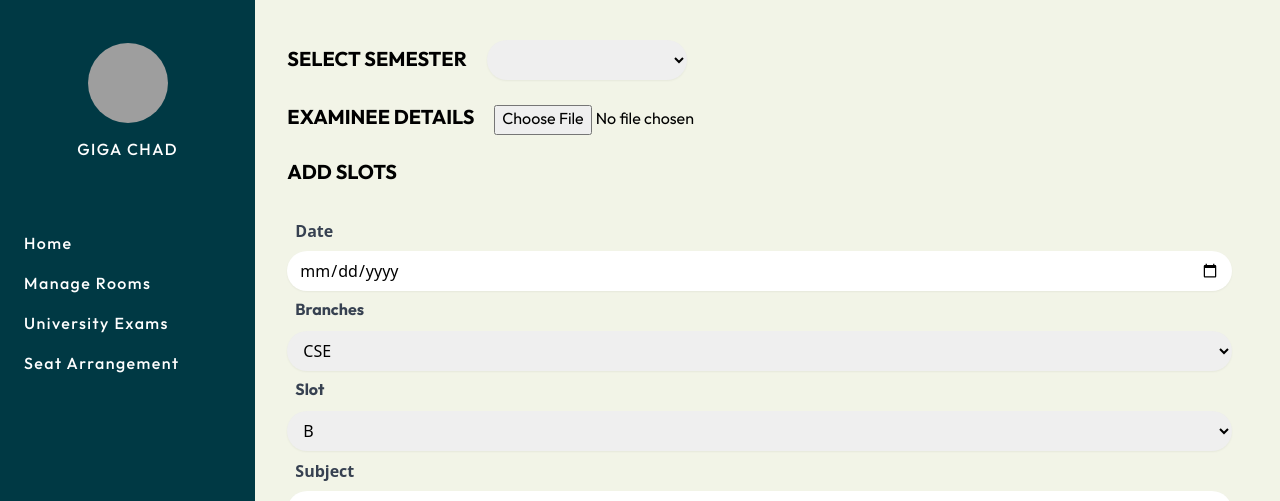
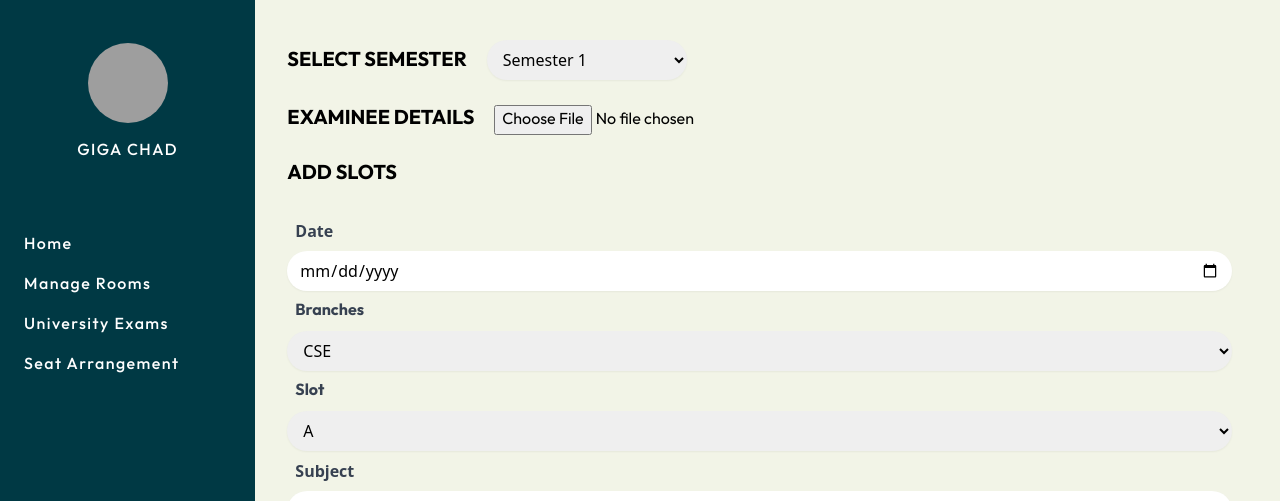
Before and after one commit to Sudhi27Krishna/Exam-Seat-Arrangement-System, a React (Create React App) app: page /university-exam in a window 1280 px wide. Shown: the top 501 px of the page. Built offline with nearby package versions, Linux system fonts and the light colour scheme; grey boxes are pictures that could not be loaded.

Commit message:
created hooks for university exam

```diff
--- a/package.json
+++ b/package.json
@@ -6,10 +6,11 @@
     "@testing-library/jest-dom": "^5.16.5",
     "@testing-library/react": "^13.4.0",
     "@testing-library/user-event": "^13.5.0",
+    "my-project": "^0.0.1",
     "react": "^18.2.0",
     "react-dom": "^18.2.0",
     "react-router-dom": "^6.10.0",
-    "react-scripts": "5.0.1",
+    "react-scripts": "^5.0.1",
     "web-vitals": "^2.1.4"
   },
   "scripts": {
--- a/src/components/UniversityExam.jsx
+++ b/src/components/UniversityExam.jsx
@@ -1,16 +1,39 @@
 import DropDownInput from './DropDownInput';
+import React, { useState, useRef } from 'react';
 import Input from './Input';
-import React from 'react';
 import uerow from '../uerow';
 import UeRow from './UeRow';
 
 export default function UniversityExam() {
+    const [exams,setExams]=useState([])
+    const semRef=useRef('')
+    const formRef = useRef();
+    const dateRef = useRef();
+    const branchRef = useRef('CSE');
+    const slotRef = useRef('B');
+    const subRef = useRef();
+
+    const handleExams = (e) => {
+        e.preventDefault()
+        const newExam = { date: dateRef.current.value, sem:semRef.current.value, branch: branchRef.current.value, slot: slotRef.current.value, subject: subRef.current.value };
+        const allExams = [...exams, newExam];
+        setExams(allExams);
+        console.log(allExams);
+        formRef.current.reset();
+        dateRef.current.focus();
+    }
+    const opt=['Semester 1', 'Semester 2', 'Semester 3', 'Semester 4', ' Semester 5', ' Semester 6', ' Semester 7', ' Semester 8']
+    const onOptionChangeHandler = (event) => {
+        console.log("User Selected Value - ", event.target.value)
+        console.log("User Selected Value - ", semRef.current.value)
+
+    }
     return (
         <div className="bg-background flex flex-col flex-grow">
             <div className="px-8 pt-4 flex flex-row justify-between flex-wrap">
                 <div className="flex flex-row mt-6 items-center">
                     <h2 className="text-xl font-Outfit-Bold"><span className="whitespace-nowrap">SELECT SEMESTER</span></h2>
-                    <select className="h-10 px-3 py-2 ml-5 rounded-[20px] shadow-sm border-gray-300 min-w-[200px] focus:outline-none focus:ring-2 focus:ring-green-login" defaultValue="">
+                    {/* <select className="h-10 px-3 py-2 ml-5 rounded-[20px] shadow-sm border-gray-300 min-w-[200px] focus:outline-none focus:ring-2 focus:ring-green-login" defaultValue="" >
                         <option value="" disabled hidden></option>
                         <option value="S1">Semester 1</option>
                         <option value="S2">Semester 2</option>
@@ -20,6 +43,15 @@ export default function UniversityExam() {
                         <option value="S6">Semester 6</option>
                         <option value="S7">Semester 7</option>
                         <option value="S8">Semester 8</option>
+                    </select> */}
+                    <select id='sem' ref={semRef}
+                    className="h-10 px-3 py-2 ml-5 rounded-[20px] shadow-sm border-gray-300 min-w-[200px] focus:outline-none focus:ring-2 focus:ring-green-login"
+                    defaultValue=" "
+                    onChange={onOptionChangeHandler}
+                    >
+                        {opt.map((option, index) => {
+                        return <option key={index} >{option}</option>
+                    })}
                     </select>
                 </div>
 
@@ -31,11 +63,11 @@ export default function UniversityExam() {
 
             <div className="px-8 pt-6">
                 <h2 className="text-xl font-Outfit-Bold mb-8">ADD SLOTS</h2>
-                <form className="flex flex-col st:flex-row justify-between">
-                    <Input input_id="date" title="Date" type="date" placeholder="09-09-2020" />
-                    <DropDownInput input_id="branch" title="Branches" initial="all" options={['CSE', 'CSE-AI', 'CSE-DS', 'ECE', 'EEE', 'CIVIL', 'MECH']} />
-                    <DropDownInput input_id="slot" title="Slot" initial="A" options={['B', 'C', 'D', 'E', 'F', 'G']} />
-                    <Input input_id="subject" title="Subject" type="text" placeholder="MAT101" />
+                <form ref={formRef} className="flex flex-col st:flex-row justify-between" onSubmit={handleExams}>
+                    <Input input_id="date" title="Date" inputRef={dateRef} type="date" placeholder="09-09-2020" />
+                    <DropDownInput input_id="branch" title="Branches" inputRef={branchRef} options={['CSE', 'CSE-AI', 'CSE-DS', 'ECE', 'EEE', 'CIVIL', 'MECH']} />
+                    <DropDownInput input_id="slot" title="Slot" inputRef={slotRef} options={['A','B', 'C', 'D', 'E', 'F', 'G']} />
+                    <Input input_id="subject" title="Subject" inputRef={subRef} type="text" placeholder="MAT101" />
                     <button className="bg-blue-500 hover:bg-blue-400 text-white font-Outfit-Bold py-1 px-2 my-7 mx-2 h-10 w-[5rem] rounded-[20px]" type="submit">ADD</button>
                 </form>
             </div>
```
Also changed, not shown: 1 other file (tests, documents, lock files or other folders).
